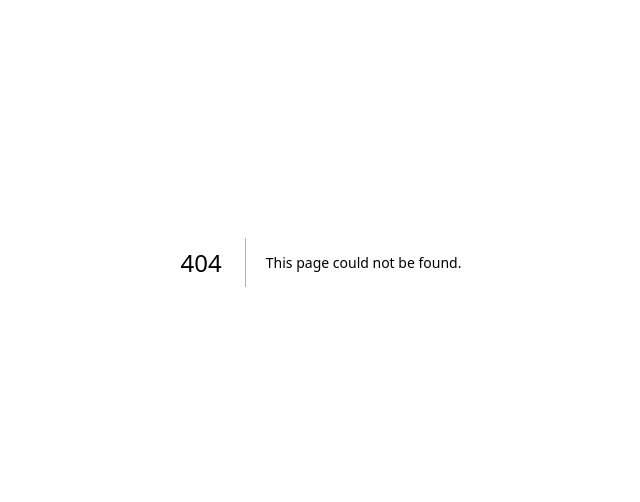
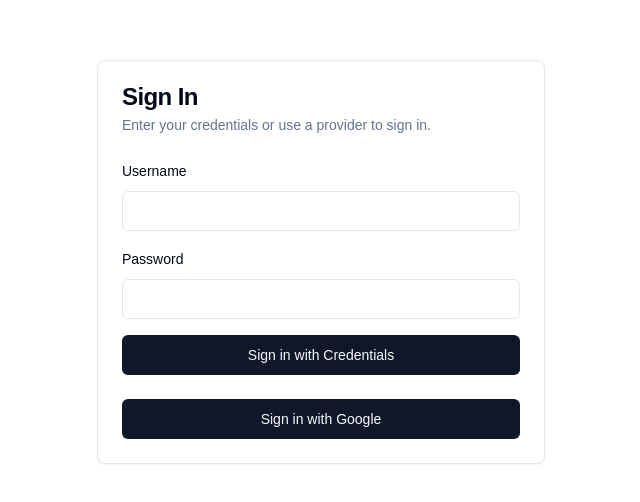
Before and after one commit to afrasso/gacha-build-planner, a Next.js app: page /login in a window 1280 px wide. Before the commit this address had no page. Shown: the part 138-640 px from the top of the page, without its empty margins (319-959 px from the left). Built offline with nearby package versions, Linux system fonts and the light colour scheme.

Commit message:
Adding credentials provider.

```diff
--- /dev/null
+++ b/app/login/page.tsx
@@ -0,0 +1,73 @@
+"use client";
+
+import { signIn } from "next-auth/react";
+import { useState } from "react";
+
+import { Button } from "@/components/ui/button";
+import { Card, CardContent, CardDescription, CardFooter, CardHeader, CardTitle } from "@/components/ui/card";
+import { Input } from "@/components/ui/input";
+import { Label } from "@/components/ui/label";
+
+export default function LoginPage() {
+  const [username, setUsername] = useState("");
+  const [password, setPassword] = useState("");
+
+  const handleSubmit = async (e: React.FormEvent) => {
+    e.preventDefault();
+    const result = await signIn("credentials", {
+      password,
+      redirect: false,
+      username,
+    });
+    if (result?.error) {
+      console.error(result.error);
+      // Handle error (e.g., show error message to user)
+    } else {
+      // Redirect to dashboard or home page on successful login
+      window.location.href = "/";
+    }
+  };
+
+  return (
+    <div className="flex items-center justify-center min-h-screen bg-background">
+      <Card className="w-full max-w-md">
+        <CardHeader>
+          <CardTitle>Sign In</CardTitle>
+          <CardDescription>Enter your credentials or use a provider to sign in.</CardDescription>
+        </CardHeader>
+        <CardContent>
+          <form className="space-y-4" onSubmit={handleSubmit}>
+            <div className="space-y-2">
+              <Label htmlFor="username">Username</Label>
+              <Input
+                id="username"
+                onChange={(e) => setUsername(e.target.value)}
+                required
+                type="text"
+                value={username}
+              />
+            </div>
+            <div className="space-y-2">
+              <Label htmlFor="password">Password</Label>
+              <Input
+                id="password"
+                onChange={(e) => setPassword(e.target.value)}
+                required
+                type="password"
+                value={password}
+              />
+            </div>
+            <Button className="w-full" type="submit">
+              Sign in with Credentials
+            </Button>
+          </form>
+        </CardContent>
+        <CardFooter>
+          <Button className="w-full" onClick={() => signIn("google")}>
+            Sign in with Google
+          </Button>
+        </CardFooter>
+      </Card>
+    </div>
+  );
+}
--- a/app/page.tsx
+++ b/app/page.tsx
@@ -4,7 +4,9 @@ import BuildManagerServerWrapper from "@/components/BuildManagerServerWrapper";
 export default function Home() {
   return (
     <main className="min-h-screen p-24">
-      <AuthButton />
+      <div className="mb-8">
+        <AuthButton />
+      </div>
       <BuildManagerServerWrapper />
     </main>
   );
--- a/auth.ts
+++ b/auth.ts
@@ -1,5 +1,6 @@
 import type { NextAuthOptions } from "next-auth";
 
+import CredentialsProvider from "next-auth/providers/credentials";
 import GoogleProvider from "next-auth/providers/google";
 
 function getEnvVariable(key: string): string {
@@ -11,7 +12,40 @@ function getEnvVariable(key: string): string {
 }
 
 export const authOptions: NextAuthOptions = {
+  callbacks: {
+    async jwt({ token, user }) {
+      if (user) {
+        token.email = user.email;
+      }
+      return token;
+    },
+    async session({ session, token }) {
+      if (session.user) {
+        session.user.email = token.email;
+      }
+      return session;
+    },
+  },
+  pages: {
+    signIn: "/login",
+  },
   providers: [
+    CredentialsProvider({
+      async authorize(credentials) {
+        if (
+          credentials?.username === getEnvVariable("TEST_CREDENTIALS_USERNAME") &&
+          credentials?.password === getEnvVariable("TEST_CREDENTIALS_PASSWORD")
+        ) {
+          return { email: "test_credentials_user@test.com", id: "1", name: "Test Credentials User" };
+        }
+        return null;
+      },
+      credentials: {
+        password: { label: "Password", type: "password" },
+        username: { label: "Username", placeholder: "test@example.com", type: "text" },
+      },
+      name: "Credentials",
+    }),
     GoogleProvider({
       clientId: getEnvVariable("GOOGLE_CLIENT_ID"),
       clientSecret: getEnvVariable("GOOGLE_SECRET"),
--- a/components/AuthButton.tsx
+++ b/components/AuthButton.tsx
@@ -1,23 +1,22 @@
 "use client";
 
-import { signIn, signOut, useSession } from "next-auth/react";
+import { signOut, useSession } from "next-auth/react";
+import { useRouter } from "next/navigation";
 
 import { Button } from "@/components/ui/button";
 
 export default function AuthButton() {
   const { data: session } = useSession();
+  const router = useRouter();
+
   if (session) {
     return (
-      <>
-        Signed in as {session.user?.email} <br />
+      <div className="flex items-center gap-4">
+        <span>Signed in as {session.user?.email}</span>
         <Button onClick={() => signOut()}>Sign out</Button>
-      </>
+      </div>
     );
   }
-  return (
-    <>
-      Not signed in <br />
-      <Button onClick={() => signIn()}>Sign in</Button>
-    </>
-  );
+
+  return <Button onClick={() => router.push("/login")}>Sign in</Button>;
 }
```
Also changed, not shown: 1 other file (tests, documents, lock files or other folders).
